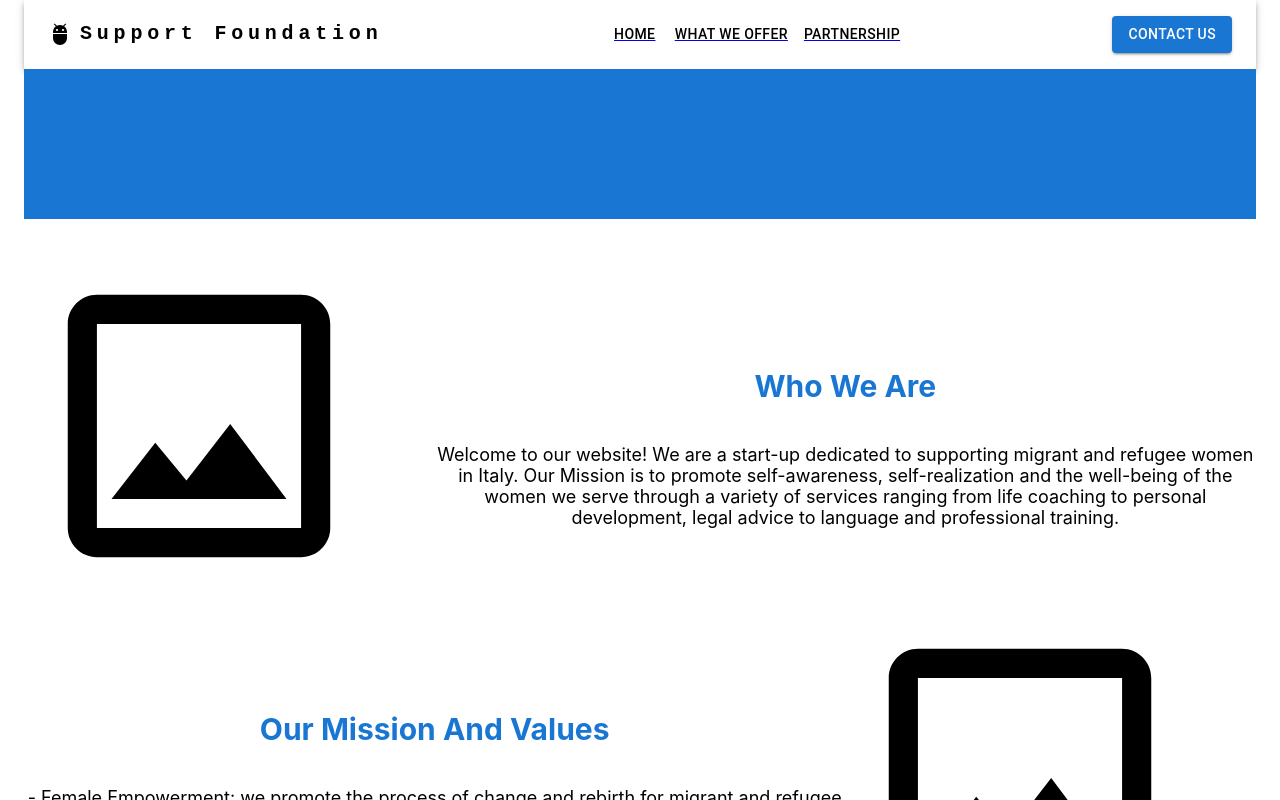
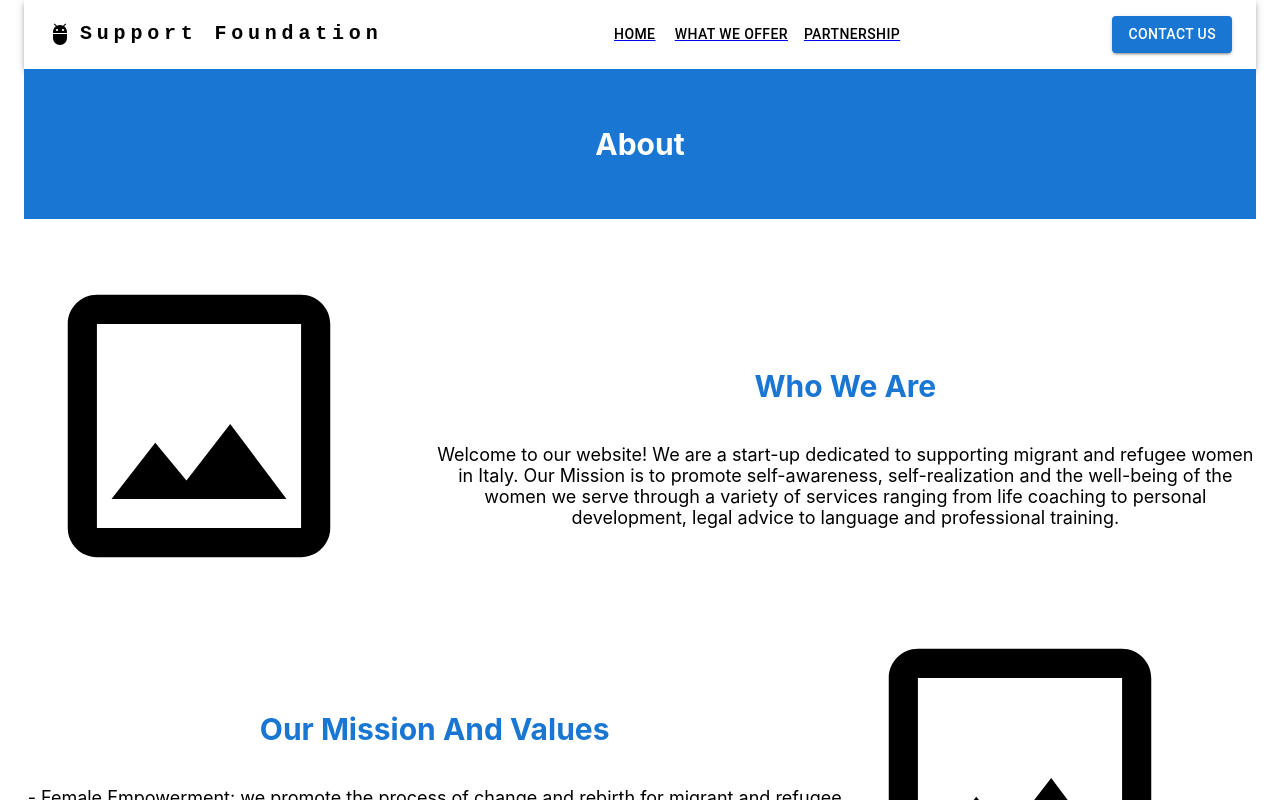
Before and after one commit to frastag/sistech-frontend, a React (Create React App) app: page /about in a window 1280 px wide. Shown: the top 800 px of the page. Built offline with nearby package versions, Linux system fonts and the light colour scheme.

Commit message:
Ho cambiato il testo..test

```diff
--- a/src/pages/About.js
+++ b/src/pages/About.js
@@ -55,7 +55,7 @@ function About() {
     return (
         <Container maxWidth={false}>
             <Header></Header>
-            <PageTitle></PageTitle>
+            <PageTitle title={'About'}></PageTitle>
             <Box sx={{ my: 4 }}>
                 <Grid container alignItems='center' justifyContent='center'>
                     <Grid item xs={4}><ImageOutlined sx={{ fontSize: 350 }} /></Grid>
```
